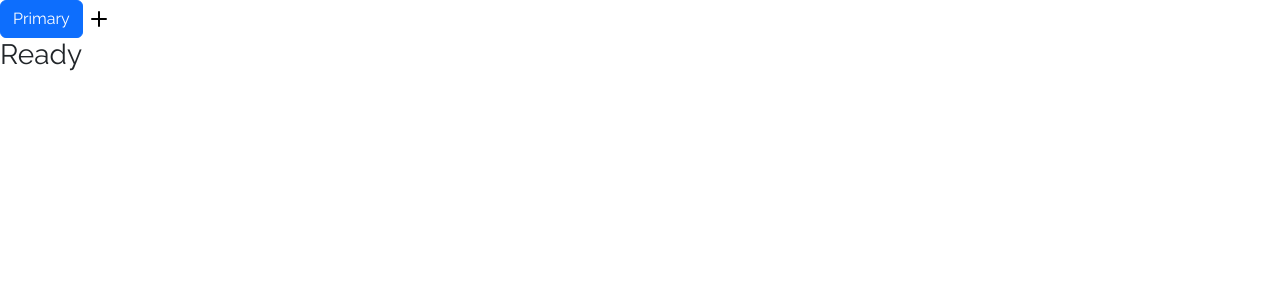
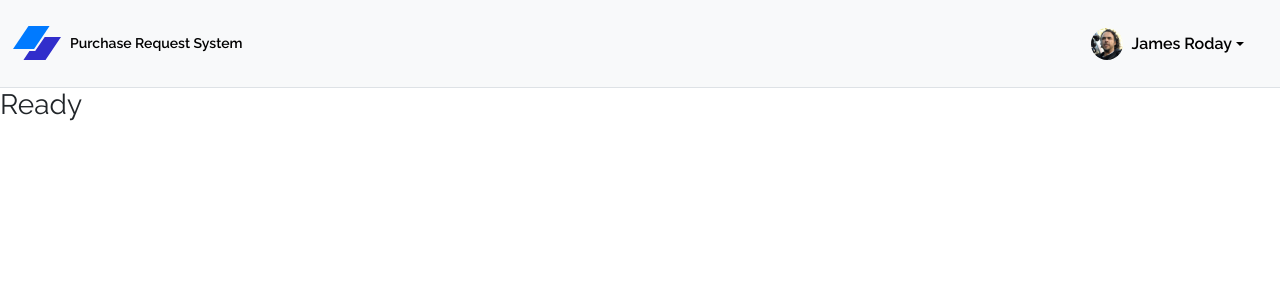
Before and after one commit to craigmckeachie/PrsClient, a React (Vite) app: page / in a window 1280 px wide. Shown: the top 300 px of the page. Built offline with nearby package versions, Linux system fonts and the light colour scheme.

Commit message:
header account dropdown

```diff
--- a/src/App.tsx
+++ b/src/App.tsx
@@ -1,19 +1,21 @@
 // import "./css/bootstrap.min.css";
 import "bootstrap/dist/css/bootstrap.min.css";
 import "./App.css";
+import Header from "./Header";
 
-import bootstrapIcons from "./assets/bootstrap-icons.svg";
-import Button from 'react-bootstrap/Button';
+// import bootstrapIcons from "./assets/bootstrap-icons.svg";
+// import Button from 'react-bootstrap/Button';
 
 function App() {
   return (
     <>
-      <header>
+      {/* <header>
         <Button>Primary</Button>
         <svg className="bi pe-none me-2" width={32} height={32} fill="#000000">
           <use xlinkHref={`${bootstrapIcons}#plus`} />
         </svg>
-      </header>
+      </header> */}
+      <Header/>
       <main>
         <h3>Ready</h3>
       </main>
--- a/src/Header.tsx
+++ b/src/Header.tsx
@@ -1,5 +1,66 @@
-function Header(){
+import userProfileImage from "./assets/users/image-34.png";
+import Dropdown from "react-bootstrap/Dropdown";
+import DropdownButton from "react-bootstrap/DropdownButton";
 
+function Header() {
+  return (
+    <header>
+      <div className="navbar bg-body-tertiary py-4 border-bottom">
+        <div className="container-fluid">
+          <a
+            href="/"
+            className="d-flex align-items-center mb-3 mb-md-0 me-md-auto link-body-emphasis text-decoration-none"
+          >
+            <svg
+              id="logo-35"
+              width={50}
+              height={39}
+              viewBox="0 0 50 39"
+              fill="none"
+              xmlns="http://www.w3.org/2000/svg"
+            >
+              <path
+                d="M16.4992 2H37.5808L22.0816 24.9729H1L16.4992 2Z"
+                className="ccompli1"
+                fill="#007AFF"
+              />
+              <path
+                d="M17.4224 27.102L11.4192 36H33.5008L49 13.0271H32.7024L23.2064 27.102H17.4224Z"
+                className="ccustom"
+                fill="#312ECB"
+              />
+            </svg>
+            <span className="small mx-2 fw-semibold">
+              Purchase Request System
+            </span>
+          </a>
+
+          <Dropdown className="me-4">
+            <Dropdown.Toggle
+              as="a"
+              variant="light"
+              className="d-flex align-items-center link-body-emphasis text-decoration-none"
+            >
+              <img
+                src={userProfileImage}
+                alt="profile image"
+                width={32}
+                height={32}
+                className="rounded-circle me-2"
+              />
+              <strong>James Roday</strong>
+            </Dropdown.Toggle>
+            <Dropdown.Menu>
+              <Dropdown.Item href="#">Settings</Dropdown.Item>
+              <Dropdown.Item href="#">Profile action</Dropdown.Item>
+              <Dropdown.Divider />
+              <Dropdown.Item href="#">Sign out</Dropdown.Item>
+            </Dropdown.Menu>
+          </Dropdown>
+        </div>
+      </div>
+    </header>
+  );
 }
 
 export default Header;
```
